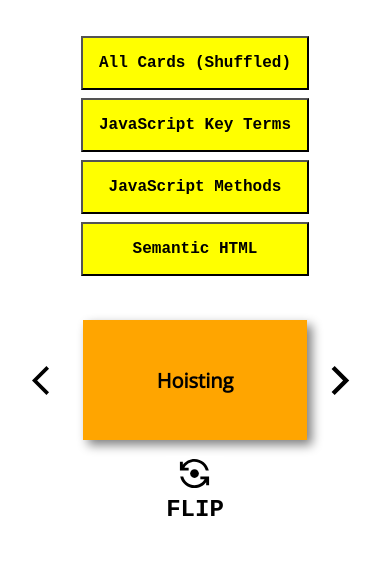
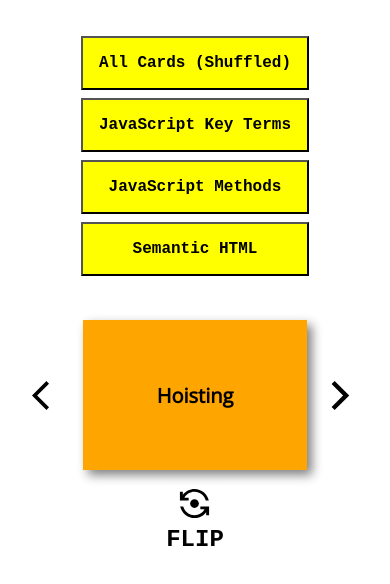
Before and after one commit to gjeffgolden/js-flashcards-react, a React (Create React App) app: page / in a window 390 px wide. Shown: the top 584 px of the page. Built offline with nearby package versions, Linux system fonts and the light colour scheme; a web font is replaced by a local one.

Commit message:
Fixed bug with 600px media query

```diff
--- a/src/App.css
+++ b/src/App.css
@@ -136,16 +136,19 @@ figcaption {
 
 @media only screen and (max-width: 600px) {
   .term-card-container {
-    width: 15rem;
-    height: 7.5rem;
+    min-width: 15rem;
+    min-height: 7.5rem;
   }
   .html-card-container {
-    width: 15rem;
-    height: 7.5rem;
+    min-width: 15rem;
+    min-height: 7.5rem;
   }
   .method-card-container {
-    width: 15rem;
-    height: 7.5rem;
+    min-width: 15rem;
+    min-height: 7.5rem;
+  }
+  .card h1 {
+    font-size: 1.25rem;
   }
 }
 
@@ -163,7 +166,7 @@ figcaption {
   }
   .html-card-container {
     min-width: 14rem;
-    min-height: fit-content;
+    min-height: 7rem;
   }
   .main-container {
     width: 300px;
@@ -174,7 +177,4 @@ figcaption {
   .arrow-button {
     padding: 1rem;
   }
-  .card h1 {
-    font-size: 1.25rem;
-  }
 }
```
